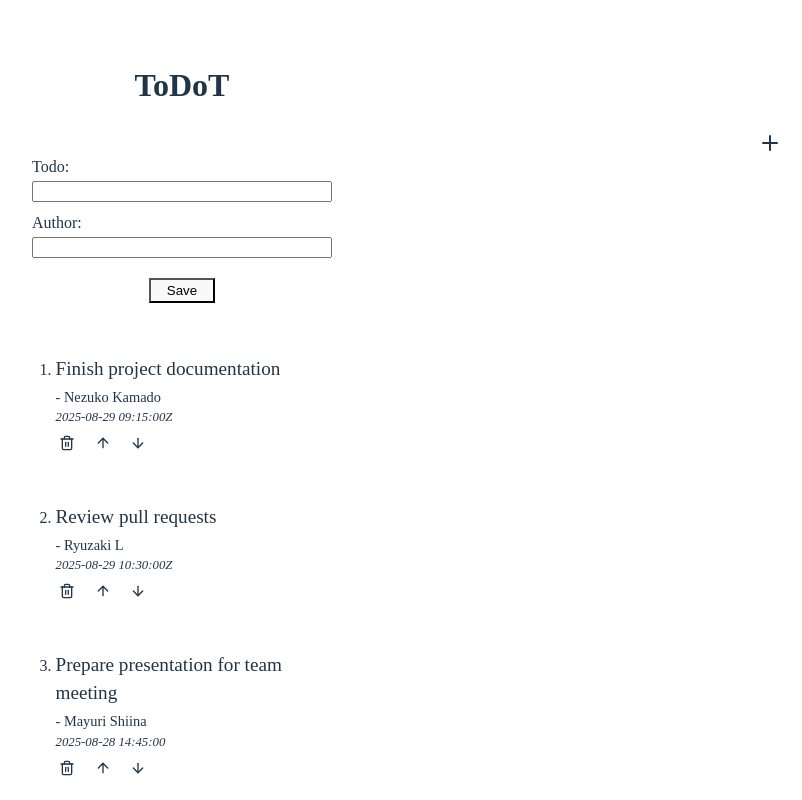
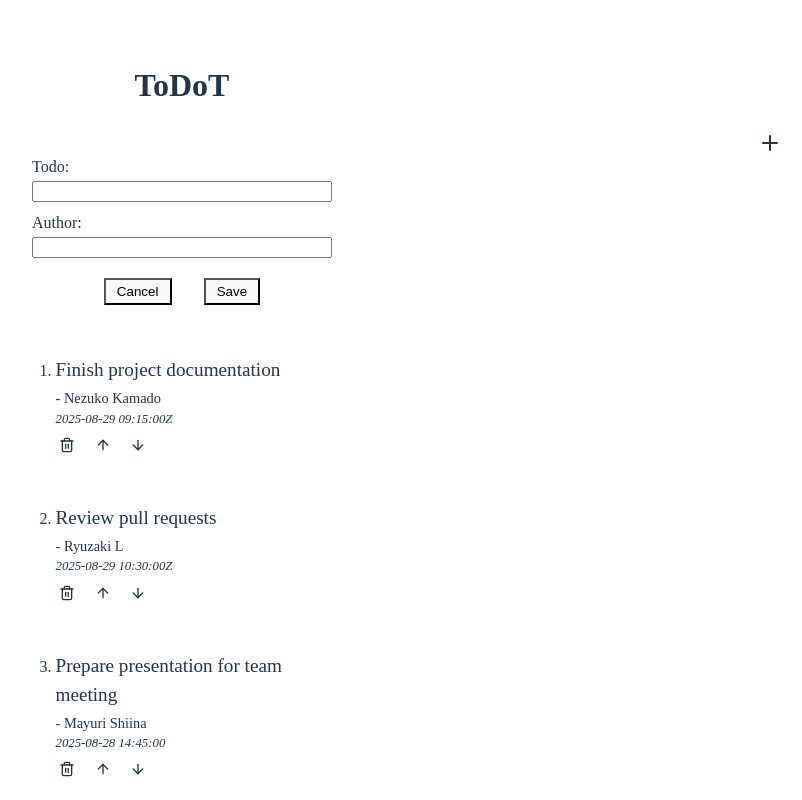
Before and after one commit to Aurorien/ToDoT, a React (Vite) app: page / in a window 1280 px wide. Both pictures are taken after a click on the icon 1228 px from the left and 142 px from the top of the page. Shown: the top 800 px of the page, without its empty margins (458-1260 px from the left). Built offline with nearby package versions, Linux system fonts and the light colour scheme.

Commit message:
Add cancel form functionality

```diff
--- a/src/AddForm.css
+++ b/src/AddForm.css
@@ -13,6 +13,12 @@
   width: fit-content;
   margin-top: 0.7rem;
   margin-bottom: 1rem;
-  padding: 0.24em 1rem;
+  padding: 0.24rem 0.7rem;
   place-self: center;
 }
+
+.form-buttons-ctn {
+  display: flex;
+  gap: 2rem;
+  justify-content: center;
+}
--- a/src/AddForm.tsx
+++ b/src/AddForm.tsx
@@ -6,25 +6,33 @@ import "./AddForm.css";
 
 interface AddFormProps {
   onAdd: (newTodo: ITodo) => void;
+  onCancel: () => void;
 }
 
-function AddForm({ onAdd }: AddFormProps) {
-  const [newTodo, setNewTodo] = useState<ITodo>({
-    id: uuidv4(),
+function AddForm({ onAdd, onCancel }: AddFormProps) {
+  const [todoData, setTodoData] = useState<Partial<ITodo>>({
     content: "",
     author: "",
-    timestamp: getTimestamp(),
-    isCompleted: false,
   });
 
   const handleOnSubmit = (e: React.FormEvent<HTMLFormElement>) => {
     e.preventDefault();
+
+    if (!todoData.content || !todoData.author) return;
+
+    const newTodo: ITodo = {
+      id: uuidv4(),
+      content: todoData.content,
+      author: todoData.author,
+      timestamp: getTimestamp(),
+      isCompleted: false,
+    };
     onAdd(newTodo);
   };
 
   const handleOnChange = (e: React.ChangeEvent<HTMLInputElement>) => {
     const { name, value } = e.target;
-    setNewTodo((prev) => ({
+    setTodoData((prev) => ({
       ...prev,
       [name]: value,
     }));
@@ -39,7 +47,7 @@ function AddForm({ onAdd }: AddFormProps) {
             id="todo-content"
             type="text"
             name="content"
-            value={newTodo.content}
+            value={todoData.content}
             onChange={handleOnChange}
             required
           />
@@ -51,13 +59,18 @@ function AddForm({ onAdd }: AddFormProps) {
             id="todo-author"
             type="text"
             name="author"
-            value={newTodo.author}
+            value={todoData.author}
             onChange={handleOnChange}
             required
           />
         </label>
 
-        <button type="submit">Save</button>
+        <div className="form-buttons-ctn">
+          <button type="button" onClick={onCancel}>
+            Cancel
+          </button>
+          <button type="submit">Save</button>
+        </div>
       </form>
     </section>
   );
--- a/src/TodoList.tsx
+++ b/src/TodoList.tsx
@@ -20,10 +20,16 @@ function TodoList() {
     setIsAddFormActive(false);
   };
 
+  const handleOnCancel = () => {
+    setIsAddFormActive(false);
+  };
+
   return (
     <>
       <AddButton onClick={() => setIsAddFormActive(true)} />
-      {isAddFormActive && <AddForm onAdd={handleOnAdd} />}
+      {isAddFormActive && (
+        <AddForm onAdd={handleOnAdd} onCancel={handleOnCancel} />
+      )}
       <section>
         <ol className="todo-list">
           {todos.list.map((todo) => (
```
